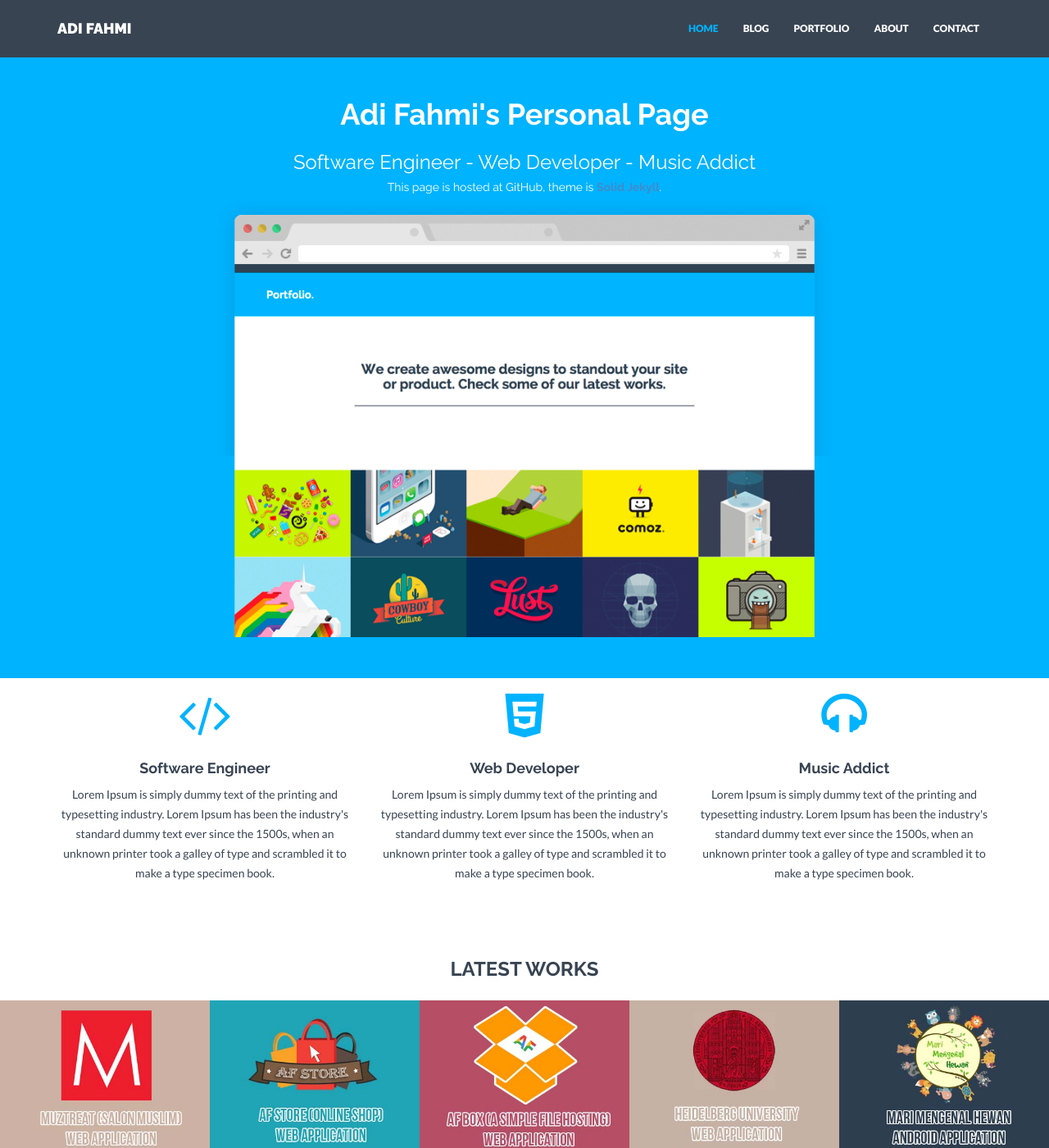
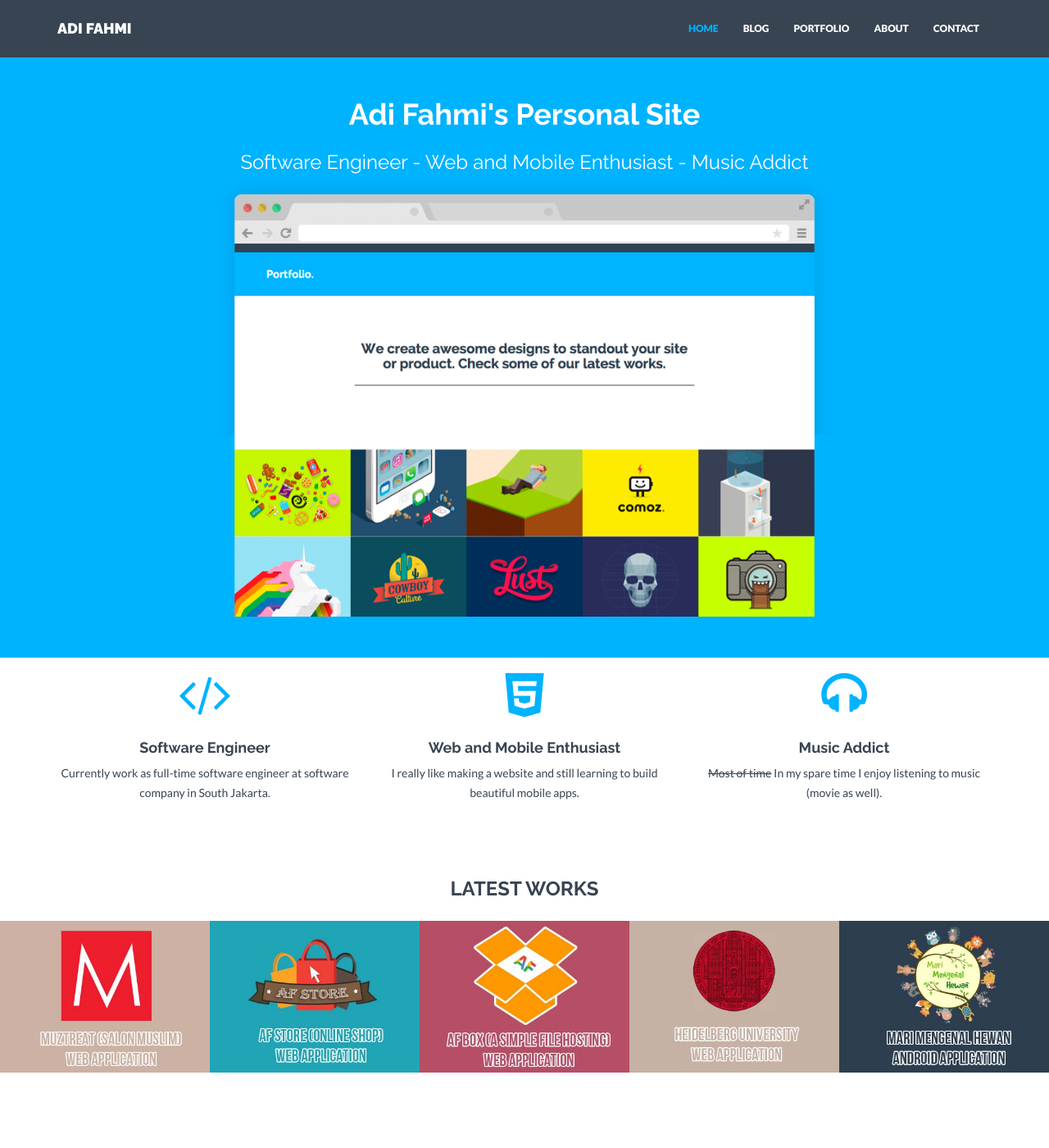
Before and after one commit to adifahmi/adifahmi.github.io, a Jekyll site: the page built from index.html, in a window 1280 px wide and 1400 px high. Shown: the whole window at 82% size. Built offline with Jekyll 4.4.1, drawn with Linux system fonts in a browser that asks for light colours; nearby versions of some CDN libraries.

Commit message:
Update content.

```diff
--- a/_includes/header.html
+++ b/_includes/header.html
@@ -2,9 +2,9 @@
     <div class="container">
         <div class="row">
             <div class="col-lg-8 col-lg-offset-2">
-                <h1>Adi Fahmi's Personal Page</h1>
-                <h3>Software Engineer - Web Developer - Music Addict</h3>
-                <h5>This page is hosted at GitHub, theme is <b><a href="http://ojs.xyz/solid-jekyll/">Solid Jekyll</a></b>.</h5>
+                <h1>Adi Fahmi's Personal Site</h1>
+                <h3>Software Engineer - Web and Mobile Enthusiast - Music Addict</h3>
+                <!-- <h5>This page is hosted at GitHub, theme is <b><a href="http://ojs.xyz/solid-jekyll/">Solid Jekyll</a></b>.</h5> -->
             </div>
             <div class="col-lg-8 col-lg-offset-2 himg">
                 <img src="{{ "/assets/img/browser.png" | prepend: site.baseurl }}" class="img-responsive">
--- a/index.html
+++ b/index.html
@@ -10,19 +10,19 @@ permalink: /
             <div class="col-md-4">
                 <i class="fa fa-code"></i>
                 <h4>Software Engineer</h4>
-                <p>Lorem Ipsum is simply dummy text of the printing and typesetting industry. Lorem Ipsum has been the industry's standard dummy text ever since the 1500s, when an unknown printer took a galley of type and scrambled it to make a type specimen book.</p>
+                <p>Currently work as full-time software engineer at software company in South Jakarta.</p>
                 <!-- <p><br/><a href="#" class="btn btn-theme">More Info</a></p> -->
             </div>
             <div class="col-md-4">
                 <i class="fa fa-html5"></i>
-                <h4>Web Developer</h4>
-                <p>Lorem Ipsum is simply dummy text of the printing and typesetting industry. Lorem Ipsum has been the industry's standard dummy text ever since the 1500s, when an unknown printer took a galley of type and scrambled it to make a type specimen book.</p>
+                <h4>Web and Mobile Enthusiast</h4>
+                <p>I really like making a website and still learning to build beautiful mobile apps.</p>
                 <!-- <p><br/><a href="#" class="btn btn-theme">More Info</a></p> -->
             </div>
             <div class="col-md-4">
                 <i class="fa fa-headphones"></i>
                 <h4>Music Addict</h4>
-                <p>Lorem Ipsum is simply dummy text of the printing and typesetting industry. Lorem Ipsum has been the industry's standard dummy text ever since the 1500s, when an unknown printer took a galley of type and scrambled it to make a type specimen book.</p>
+                <p><del>Most of time</del> In my spare time I enjoy listening to music (movie as well).</p>
                 <!-- <p><br/><a href="#" class="btn btn-theme">More Info</a></p> -->
             </div>
         </div>
```
